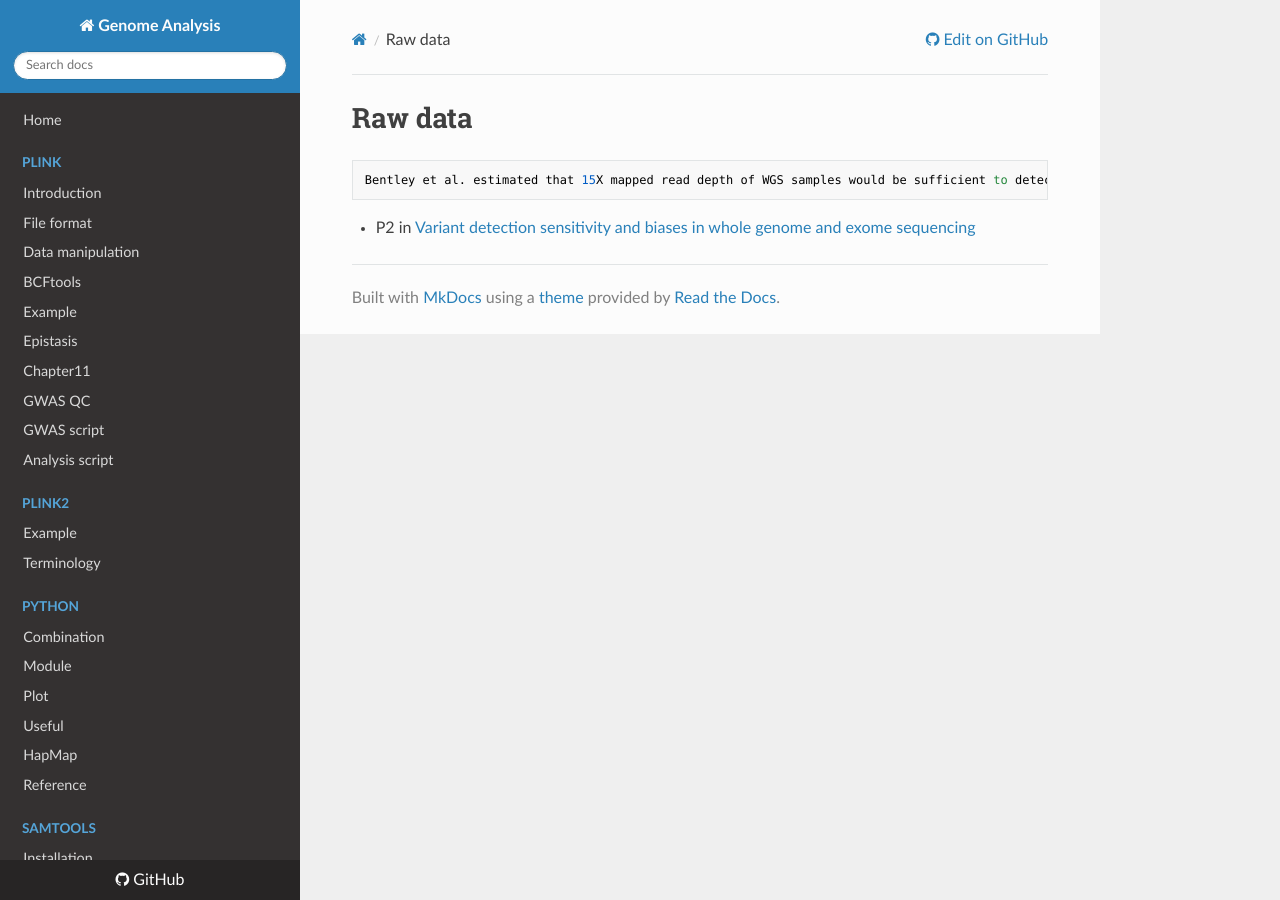
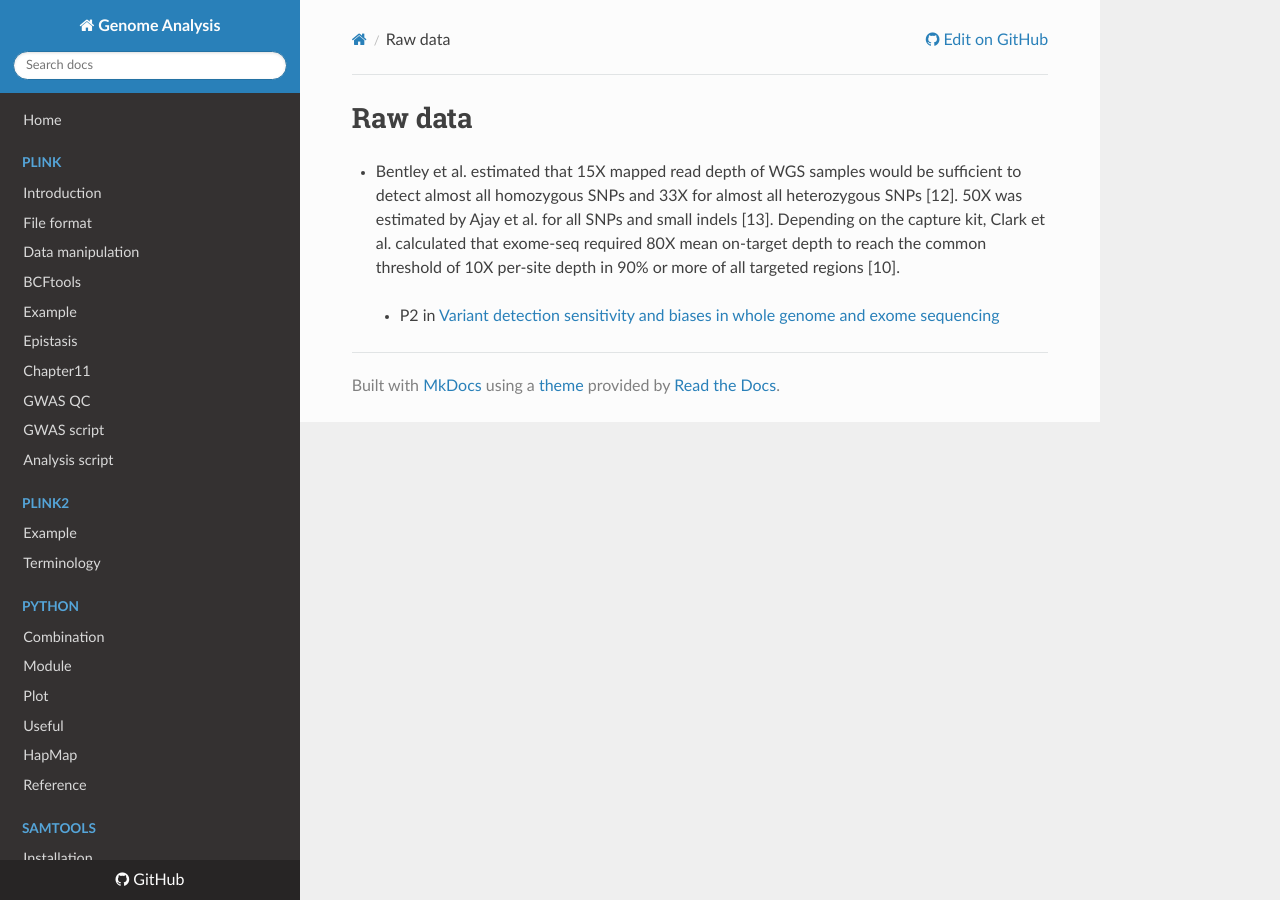
Before and after one commit to WonyoungCho/plink, an MkDocs documentation site: the page built from docs/study.md, in a window 1280 px wide. Built offline with MkDocs 1.6.1, drawn with Linux system fonts in a browser that asks for light colours; nearby versions of some CDN libraries; old or Windows-style settings are respelled for this version of MkDocs.

Commit message:
Update study.md

````diff
--- a/docs/study.md
+++ b/docs/study.md
@@ -1,5 +1,4 @@
 # Raw data
-```
-Bentley et al. estimated that 15X mapped read depth of WGS samples would be sufficient to detect almost all homozygous SNPs and 33X for almost all heterozygous SNPs [12]. 50X was estimated by Ajay et al. for all SNPs and small indels [13]. Depending on the capture kit, Clark et al. calculated that exome-seq required 80X mean on-target depth to reach the common threshold of 10X per-site depth in 90% or more of all targeted regions [10].
-```
-- P2 in [Variant detection sensitivity and biases in whole genome and exome sequencing](https://www.ncbi.nlm.nih.gov/pmc/articles/PMC4122774/)
+- Bentley et al. estimated that 15X mapped read depth of WGS samples would be sufficient to detect almost all homozygous SNPs and 33X for almost all heterozygous SNPs [12]. 50X was estimated by Ajay et al. for all SNPs and small indels [13]. Depending on the capture kit, Clark et al. calculated that exome-seq required 80X mean on-target depth to reach the common threshold of 10X per-site depth in 90% or more of all targeted regions [10].
+
+> - P2 in [Variant detection sensitivity and biases in whole genome and exome sequencing](https://www.ncbi.nlm.nih.gov/pmc/articles/PMC4122774/)
````
